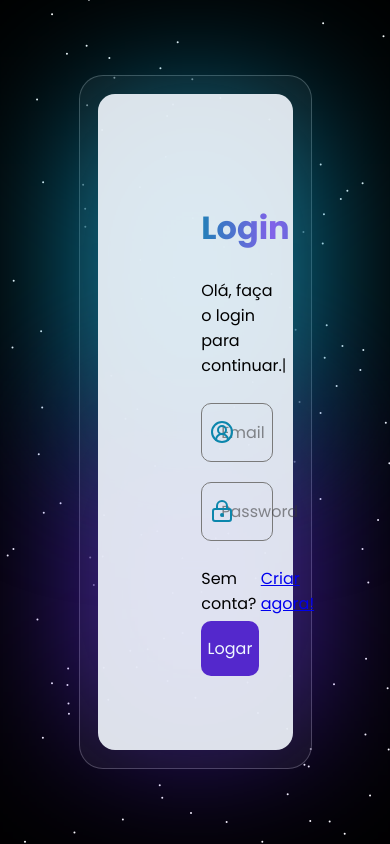
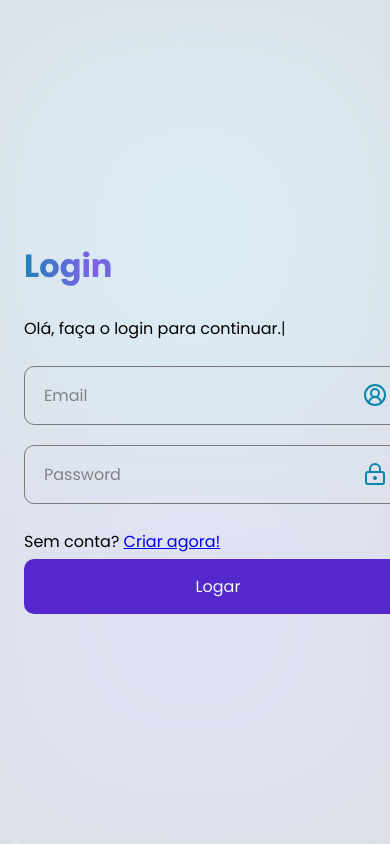
Before and after one commit to PedroFDias/AuthLogin-ReactTs, a React (Vite) app: page / in a window 390 px wide. Built offline with nearby package versions, Linux system fonts and the light colour scheme.

Commit message:
feat:  responsividade mobile

```diff
--- a/src/pages/Login/Login.css
+++ b/src/pages/Login/Login.css
@@ -1,5 +1,5 @@
-.divLogin{
-    max-width: 1000px ;
+.divLogin {
+    max-width: 1000px;
     backdrop-filter: blur(200px) !important;
     z-index: 1;
     border-radius: 24px;
@@ -8,54 +8,91 @@
     padding: 18px;
 }
 
-.divInterna{
-    width: 100% ;
+.divInterna {
+    width: 100%;
     max-width: 100%;
     box-sizing: border-box;
     padding: 5.5em 2.5em 4em 2.5em;
     display: flex;
     justify-content: center;
     flex-direction: row;
-    overflow: visible; /* importante */
+    overflow: visible;
+    /* importante */
     gap: 50px;
     background-color: #f0f6fce8;
     border-radius: 17px;
 }
 
-.leftSide{
+.leftSide {
     display: block;
-    width: 50%;  /* ou 350px, por exemplo */
+    width: 50%;
+    /* ou 350px, por exemplo */
     height: auto;
     object-fit: contain;
 }
 
-div{
-    width: 50% ;
+div {
+    width: 50%;
 }
 
-p{
+p {
     text-align: center;
     font-weight: 400;
     font-size: 18px;
 }
 
-.semConta{
+.semConta {
     display: flex;
     text-align: left;
     align-self: flex-start;
     width: 100%;
 }
-.form{
+
+.form {
     display: flex;
     align-items: start !important;
     flex-direction: column;
     gap: 10px;
     width: 40%;
 
-    .inputs{
+    .inputs {
         gap: 5px;
         flex-direction: column;
         align-items: center;
         width: 100% !important;
     }
 }
+
+@media screen and (max-width: 400px) {
+    .divLogin {
+        width: 100vw;
+        padding: 0;
+        height: 100%;
+    }
+
+    .divInterna {
+        width: 100vw;
+        height: 100%;
+        box-sizing: border-box;
+        padding: 0!important;
+        margin: 0;
+        display: flex;
+        justify-content: left;
+        align-items: center;
+        flex-direction: row;
+        overflow: visible;
+        /* importante */
+        gap: 0;
+        background-color: #f0f6fce8;
+        border-radius: 0px !important;
+    }
+
+    .leftSide {
+        display: none !important;
+    }
+
+    .form {
+        width: 100% !important;
+        padding: 1.5rem;
+    }
+}
--- a/src/pages/Register/register.css
+++ b/src/pages/Register/register.css
@@ -52,3 +52,37 @@
     flex-direction: row;
     width: 100%;
 }
+
+@media screen and (max-width: 400px) {
+    .divRegister{
+        width: 100% !important;
+        padding: 0;
+        height: 100%;
+    }
+
+    .divInterna {
+        width: 100%;
+        height: 100%;
+        box-sizing: border-box;
+        padding: 0!important;
+        margin: 0;
+        display: flex;
+        justify-content: left;
+        align-items: center;
+        flex-direction: row;
+        overflow: visible;
+        /* importante */
+        gap: 0;
+        background-color: #f0f6fce8;
+        border-radius: 0px !important;
+    }
+
+    .leftSide {
+        display: none !important;
+    }
+
+    .form {
+        width: 100% !important;
+        padding: 1.5rem;
+    }
+}
```
